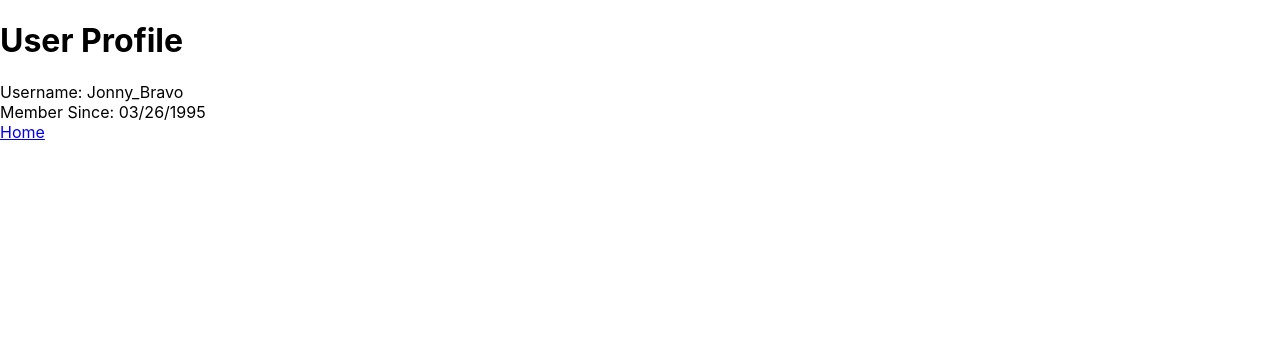
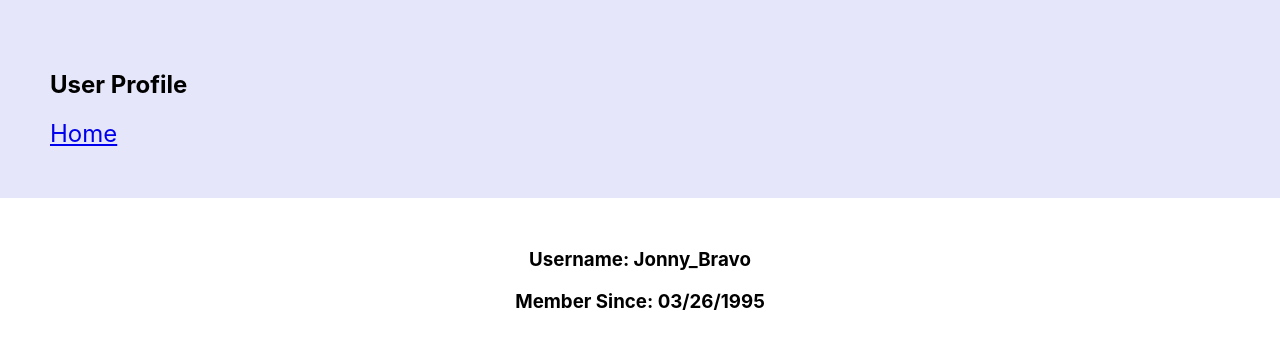
Before and after one commit to Gallelee/TTP_Assignment9, a React (Create React App) app: page /UserProfile in a window 1280 px wide. Shown: the top 348 px of the page. Built offline with nearby package versions, Linux system fonts and the light colour scheme; no server answers.

Commit message:
Add styling changes

```diff
--- /dev/null
+++ b/src/component-styles/debits.css
@@ -0,0 +1,47 @@
+.debit-card, .credit-card{
+    border: solid 2px;
+    width: fit-content;
+    padding: 10px;
+    display: inline-block;
+    margin:10px;
+    font-size: x-large;
+    border-radius: 10px;
+}
+
+form{
+    margin: 30px;
+    width: fit-content;
+    margin-left: auto;
+    margin-right: auto;
+
+}
+
+input{
+    display: flex;
+    margin: 20px;
+    font-size: larger;
+    padding: 15px;
+    border-radius: 10px;
+    border: solid black 1px;
+}
+
+h3{
+    width: fit-content;
+    margin-left: auto;
+    margin-right: auto;
+}
+
+
+
+a{
+    font-size: x-large;
+    margin: 10px;
+    width: fit-content;
+    margin-left: auto;
+}
+
+nav{
+    background-color:lavender;
+    padding: 50px;
+    margin-bottom: 50px;
+}
--- a/src/components/AccountBalance.js
+++ b/src/components/AccountBalance.js
@@ -4,7 +4,7 @@ export default function AccountBalance(props){
 
     return(
         <div>
-            Balance: {props.balance}
+            <h4>Account Balance: {props.balance}</h4>
         </div>
     )
 }
--- a/src/components/Credits.js
+++ b/src/components/Credits.js
@@ -1,4 +1,6 @@
 import React, {useState} from "react"
+import {Link} from "react-router-dom"
+import "../component-styles/debits.css"
 
 export default function Credits(props){
     let creditContents = props.creditInfo
@@ -9,7 +11,7 @@ export default function Credits(props){
 
     const addCredit = (ev) => {
         ev.preventDefault()
-       creditContents.push({description: ev.target[0].value, amount: ev.target[1].value})
+       creditContents.unshift({description: ev.target[0].value, amount: ev.target[1].value})
        setNewCredBalance(newCredBalance? (parseFloat(newCredBalance)+parseFloat(ev.target[1].value)).toFixed(2) : (parseFloat(props.balance)+parseFloat(ev.target[1].value)).toFixed(2))
        console.log(typeof props.balance)
     }
@@ -17,13 +19,23 @@ export default function Credits(props){
     if(creditContents){
         return(
             <div>
-                <h1>Credits</h1>
-                <h3>Account Balance: {newCredBalance? newCredBalance : props.balance}</h3>
+                <nav id={"cred-nav"}>
+                    <h1>Credits</h1>
+                    <h4>Account Balance: {newCredBalance? newCredBalance : props.balance}</h4>
+                    <div id={"cred-links"}>
+                    <Link to="/">Home</Link>
+                    <Link to="/Debits">Debits</Link>
+                    </div>
+                </nav>
+
+
+
+                <h3>Add New Credits?</h3>
 
                 <form onSubmit={(ev) => addCredit(ev)}>
                     <input type={"text"} placeholder="Enter a description for your new Debit"/>
                     <input type={"text"} placeholder="Enter the amount for the new debit"/>
-                    <input type={"submit"} value={"Save Changes"}/>
+                    <input type={"submit"} value={"Add Credit"}/>
                 </form>
 
                 {creditContents.map( elm => {
--- a/src/components/Debits.js
+++ b/src/components/Debits.js
@@ -1,4 +1,6 @@
 import React, { useState } from "react"
+import {Link} from "react-router-dom"
+import "../component-styles/debits.css"
 
 export default function Debits(props){
 
@@ -9,7 +11,7 @@ export default function Debits(props){
     const addDebit = async (ev) => {
 
         ev.preventDefault()
-        debitContents.push({description: ev.target[0].value, amount: ev.target[1].value})
+        debitContents.unshift({description: ev.target[0].value, amount: ev.target[1].value})
         setNewBalance(newBalance? (parseFloat(newBalance)-parseFloat(ev.target[1].value)).toFixed(2) : (parseFloat(props.balance)-parseFloat(ev.target[1].value)).toFixed(2))
        console.log(newBalance)
 
@@ -19,13 +21,23 @@ export default function Debits(props){
     if(debitContents){
         return(
             <div>
-                <h1>Debits</h1>
-                <h2>Add new Debits?</h2>
-                <h3>Account Balance: {newBalance? newBalance:props.balance}</h3>
+                <nav id="deb-nav">
+                    <h1>Debits</h1>
+                    <h4>Account Balance: {newBalance? newBalance:props.balance}</h4>
+                    <div id={"deb-links"}>
+                        <Link to="/">Home</Link>
+                        <Link to="/Credits">Credits</Link>
+                    </div>
+                </nav>
+
+
+
+                <h3>Add New Debits?</h3>
+
                 <form onSubmit={(ev) => addDebit(ev)}>
                     <input type={"text"} placeholder="Enter a description for your new Debit"/>
                     <input type={"text"} placeholder="Enter the amount for the new debit"/>
-                    <input type={"submit"} value={"Save Changes"}/>
+                    <input type={"submit"} value={"Add Debit"}/>
                 </form>
                 {debitContents.map( elm => {
                     return(<div className="debit-card">
@@ -39,7 +51,7 @@ export default function Debits(props){
     }
 
     return(
-        <h2>Data not found</h2>
+        <h1>Debits</h1>
     )
 
 }
--- a/src/components/Home.js
+++ b/src/components/Home.js
@@ -7,11 +7,13 @@ export default function Home(props){
 
     return(
         <div>
+            <nav>
             <h1>Bank of React</h1>
             <AccountBalance balance={props.balance}/>
             <Link to="/userProfile">User Profile</Link>
             <Link to="/Debits">Debits</Link>
             <Link to="/Credits">Credits</Link>
+            </nav>
         </div>
     )
 }
--- a/src/components/UserProfile.js
+++ b/src/components/UserProfile.js
@@ -5,11 +5,17 @@ export default function UserProfile(props){
 
     return(
         <div>
+            <nav>
             <h1>User Profile</h1>
+            <Link to="/">Home</Link>
+            </nav>
 
-            <div>Username: {props.username}</div>
-            <div>Member Since: {props.memberSince}</div>
-            <Link to="/">Home</Link>
+            <div>
+                <h3>Username: {props.username}</h3>
+                <h3>  Member Since: {props.memberSince}</h3>
+            </div>
+
+
         </div>
     )
 }
```
